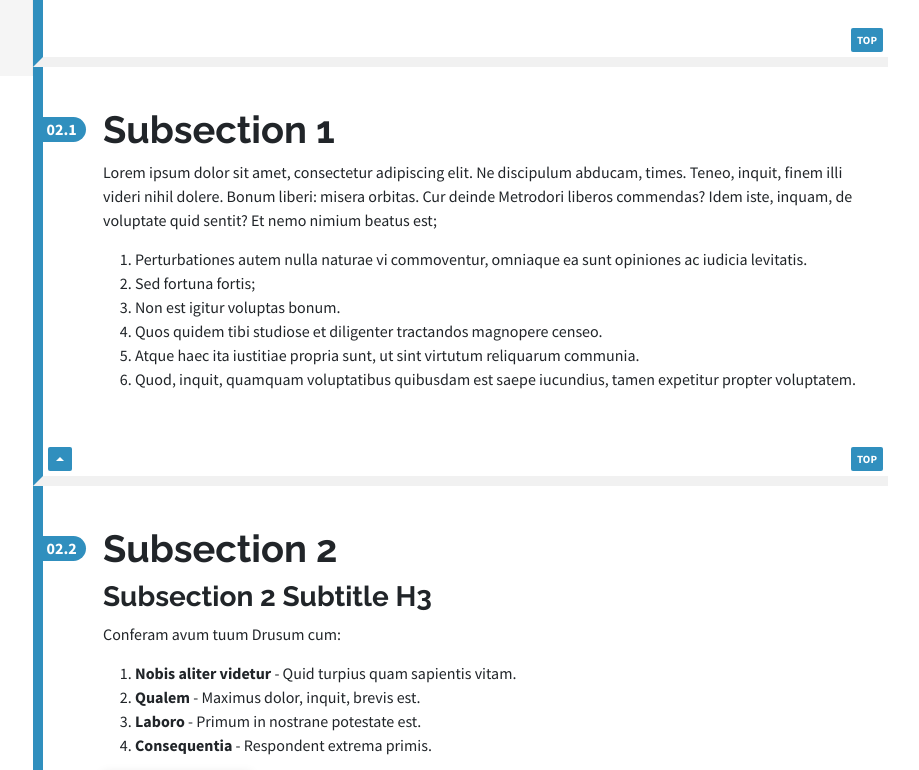
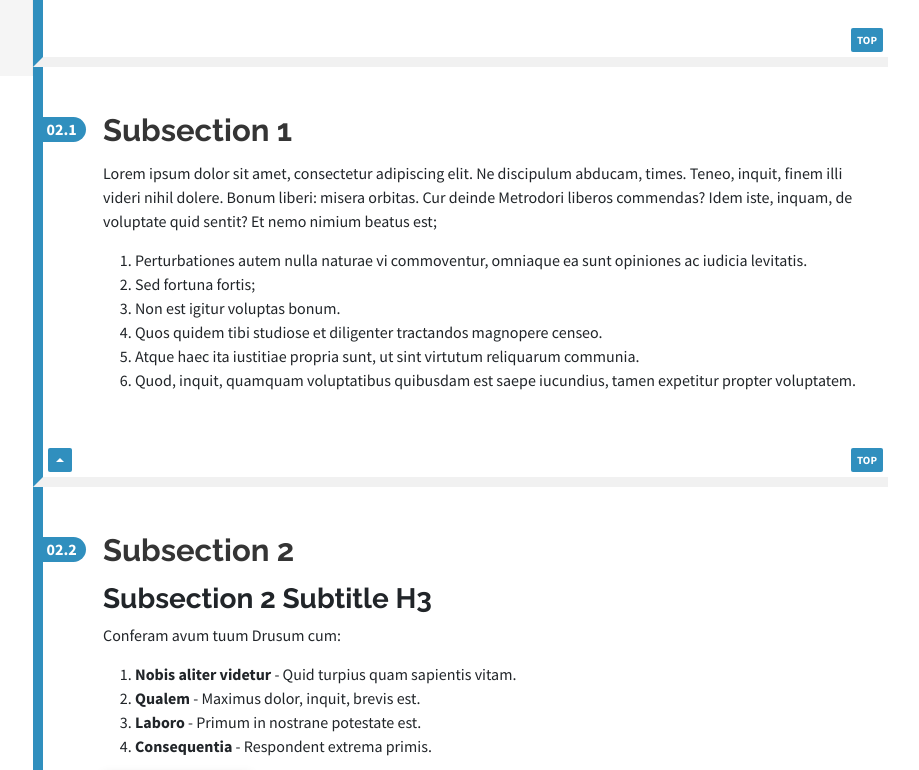
Before and after one commit to Rodgath/Dilaz-Doc, a plain HTML site: page index-sample.html in a window 1280 px wide. Shown: the part 963-1733 px from the top of the page, without its empty margins (322-1241 px from the left). Drawn offline with Linux system fonts and the light colour scheme.

Commit message:
Improved the layout of sub-section heading

```diff
--- a/css/docs.css
+++ b/css/docs.css
@@ -394,6 +394,11 @@ img {
 	position: relative;
 	padding: 40px 20px 40px 60px;
 }
+.section-content[data-section-nav-name] .section-content-wrap > h2 {
+	font-size: 31px;
+	color: #353535;
+	line-height: 1.5
+}
 .header {
 	position: relative;
 	display: block
```
